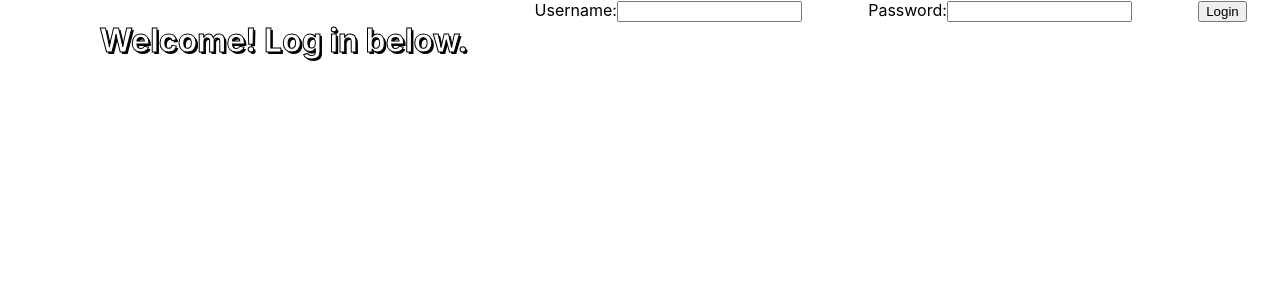
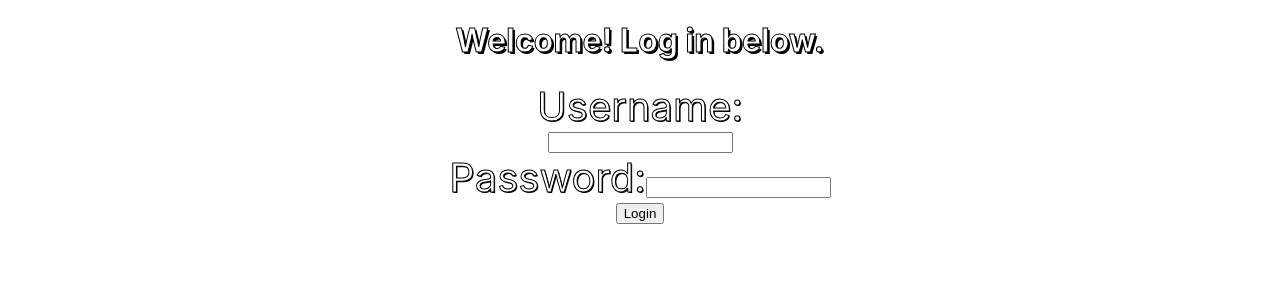
Before and after one commit to ft-bw-may-secret-family-recipes/front-end, a React (Create React App) app: page /login in a window 1280 px wide. Shown: the top 300 px of the page. Built offline with nearby package versions, Linux system fonts and the light colour scheme.

Commit message:
still working. Pic is showing up on sign up, but not log in. Form needs to be rearranged

```diff
--- a/src/components/StyledComponents.js
+++ b/src/components/StyledComponents.js
@@ -15,6 +15,7 @@ const StyledPage = styled.div`
     text-shadow: 2px 2px black;
     -webkit-text-stroke-width: 1px;
     -webkit-text-stroke-color: black;
+    align-items: center;
   }
 
   a {
@@ -27,19 +28,42 @@ const StyledPage = styled.div`
     /* border: 1px ridge black;
         margin: 5px 5px; */
   }
+  label {
+    text-decoration: none;
+    color: white;
+    text-shadow: 1px 1px black;
+    -webkit-text-stroke-width: 1px;
+    -webkit-text-stroke-color: black;
+    font-size: 2.5rem;
+  }
   form {
     display: flex;
-    justify-content: space-around;
+    flex-direction: column;
+    align-items: center;
+    align-content: center;
+  }
+  .spacingDiv {
+    width: 30%;
   }
   #logInForm {
     background-image: url
       (
         "https://images.unsplash.com/photo-1481070555726-e2fe8357725c?ixid=MnwxMjA3fDB8MHxwaG90by1wYWdlfHx8fGVufDB8fHx8&ixlib=rb-1.2.1&auto=format&fit=crop&w=375&q=80"
       );
+    background-repeat: no-repeat;
+    background-position: center;
+    /* background-size: cover; */
+    height: 700px;
+    width: 100%;
   }
 
   #signUpForm {
-    background-image: url("https://images.unsplash.com/photo-1485921325833-c519f76c4927?ixid=MnwxMjA3fDB8MHxwaG90by1wYWdlfHx8fGVufDB8fHx8&ixlib=rb-1.2.1&auto=format&fit=crop&w=400&q=80");
+    background-image: url("https://images.unsplash.com/photo-1615126848430-d9a0c00d20bc?ixid=MnwxMjA3fDB8MHxwaG90by1wYWdlfHx8fGVufDB8fHx8&ixlib=rb-1.2.1&auto=format&fit=crop&w=1051&q=80");
+    background-repeat: no-repeat;
+    background-position: center;
+    /* background-size: cover; */
+    height: 700px;
+    width: 100%;
   }
 `;
 
```
